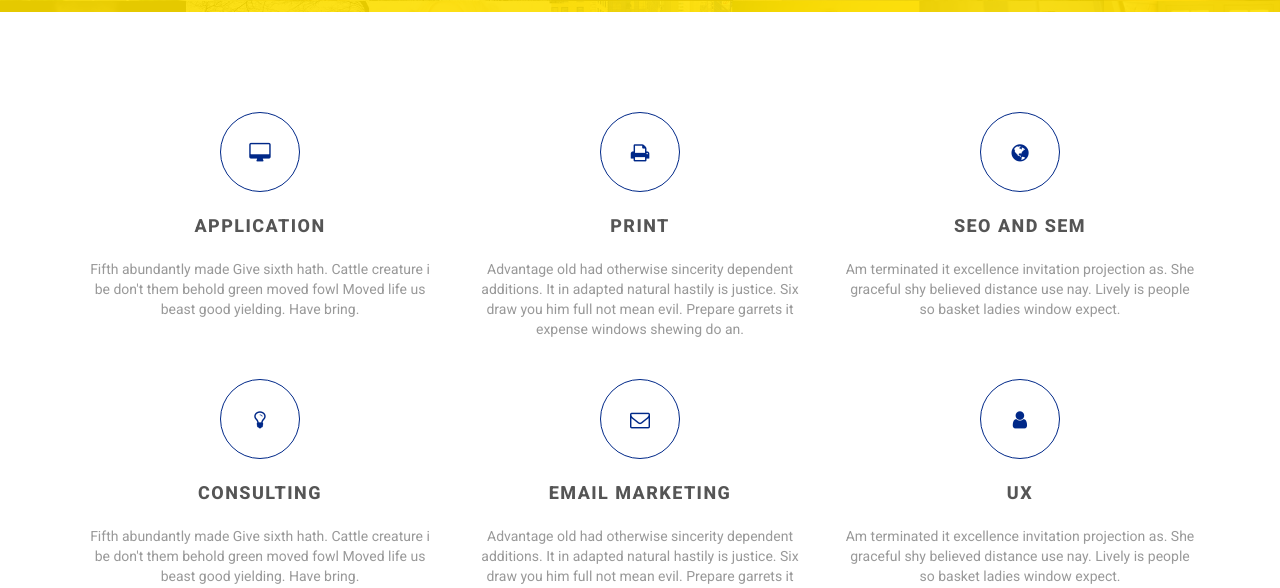
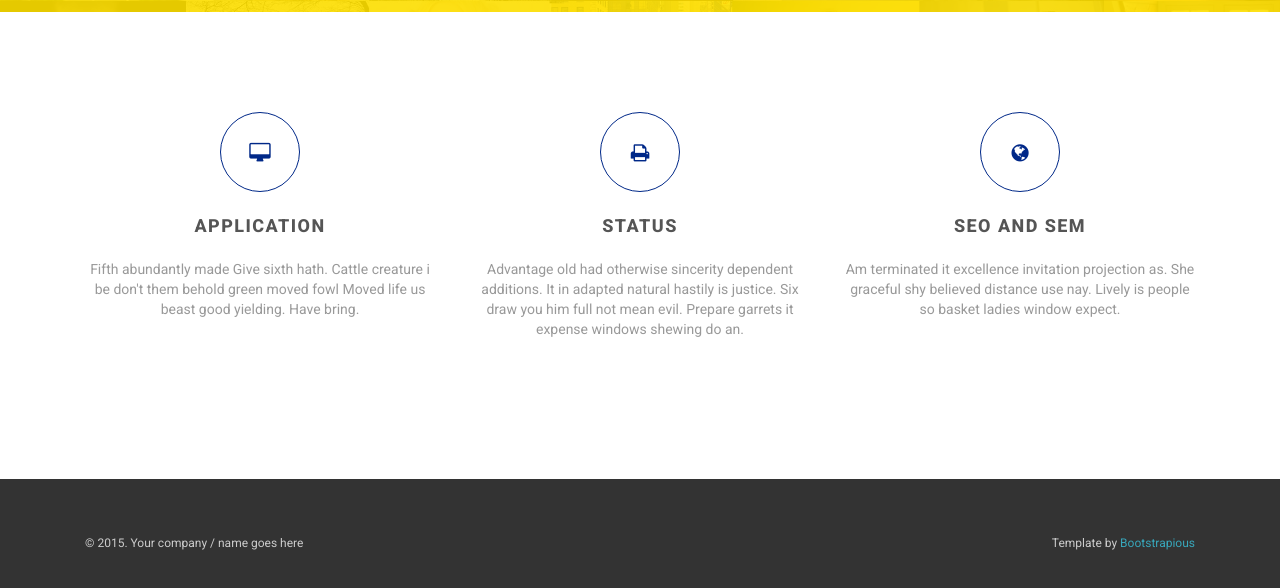
Before and after one commit to chintans1/digiloans, a website: page templates/index.html in a window 1280 px wide. Shown: the part 364-952 px from the top of the page. Drawn offline with nearby package versions, Linux system fonts and the light colour scheme.

Commit message:
update front page

```diff
--- a/templates/index.html
+++ b/templates/index.html
@@ -216,10 +216,11 @@ _________________________________________________________ -->
                     <div class="row">
                         <div class="col-md-4">
                             <div class="box-simple">
-                                <div class="icon">
+                                <div  class="icon">
                                     <i class="fa fa-desktop"></i>
                                 </div>
-                                <h3>Application</h3>
+                                <h3> Application</h3>
+
                                 <p>Fifth abundantly made Give sixth hath. Cattle creature i be don't them behold green moved fowl Moved life us beast good yielding. Have bring.</p>
                             </div>
                         </div>
@@ -228,7 +229,7 @@ _________________________________________________________ -->
                                 <div class="icon">
                                     <i class="fa fa-print"></i>
                                 </div>
-                                <h3>Print</h3>
+                                <h3>Status</h3>
                                 <p>Advantage old had otherwise sincerity dependent additions. It in adapted natural hastily is justice. Six draw you him full not mean evil. Prepare garrets it expense windows shewing do an.</p>
                             </div>
                         </div>
@@ -243,33 +244,7 @@ _________________________________________________________ -->
                         </div>
                     </div>
 
-                    <div class="row">
-                        <div class="col-md-4">
-                            <div class="box-simple">
-                                <div class="icon">
-                                    <i class="fa fa-lightbulb-o"></i>
-                                </div>
-                                <h3>Consulting</h3>
-                                <p>Fifth abundantly made Give sixth hath. Cattle creature i be don't them behold green moved fowl Moved life us beast good yielding. Have bring.</p>
-                            </div>
-                        </div>
-                        <div class="col-md-4">
-                            <div class="box-simple">
-                                <div class="icon">
-                                    <i class="fa fa-envelope-o"></i>
-                                </div>
-                                <h3>Email Marketing</h3>
-                                <p>Advantage old had otherwise sincerity dependent additions. It in adapted natural hastily is justice. Six draw you him full not mean evil. Prepare garrets it expense windows shewing do an.</p>
-                            </div>
-                        </div>
-                        <div class="col-md-4">
-                            <div class="box-simple">
-                                <div class="icon">
-                                    <i class="fa fa-user"></i>
-                                </div>
-                                <h3>UX</h3>
-                                <p>Am terminated it excellence invitation projection as. She graceful shy believed distance use nay. Lively is people so basket ladies window expect.</p>
-                            </div>
+
                         </div>
                     </div>
                 </div>
```
